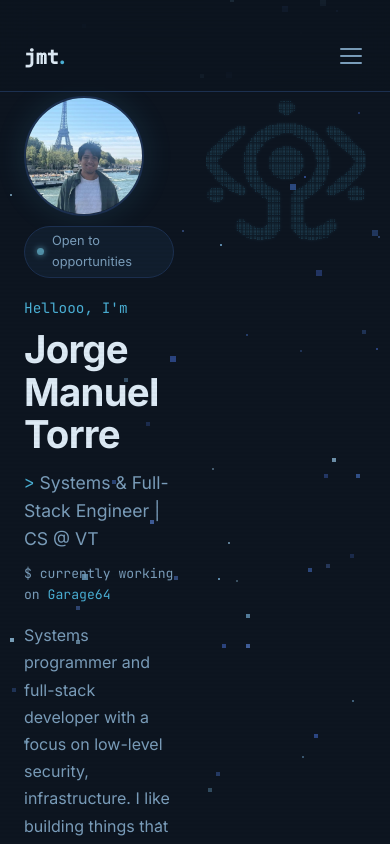
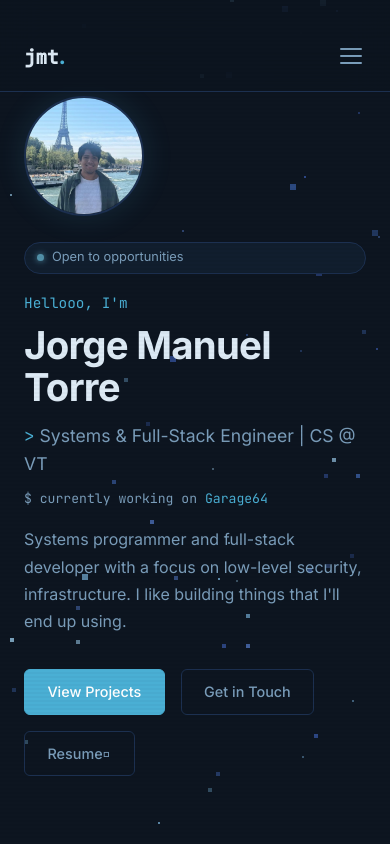
Before and after one commit to jmtorr3/jmtorr3.github.io, a React (Vite) app: page / in a window 390 px wide. Shown: the top 844 px of the page. Built offline with nearby package versions, Linux system fonts and the light colour scheme; a web font is replaced by a local one.

Commit message:
fixing ascii for mobile

```diff
--- a/src/components/Hero.css
+++ b/src/components/Hero.css
@@ -51,33 +51,15 @@
 
 @media (max-width: 780px) {
   .hero {
+    flex-direction: column;
     align-items: flex-start;
     min-height: auto;
     padding-top: 6rem;
     padding-bottom: 2rem;
   }
 
-  .hero-content {
-    grid-template-columns: auto 1fr;
-  }
-
   .hero-ascii {
-    grid-column: 2;
-    grid-row: 1;
-    align-self: start;
-    max-width: none;
-    font-size: 0.38rem;
-    line-height: 1.1;
-  }
-
-  .status-badge,
-  .hero-greeting,
-  .hero-name,
-  .hero-role,
-  .hero-working,
-  .hero-bio,
-  .hero-cta {
-    grid-column: 1 / span 2;
+    display: none;
   }
 }
 
@@ -111,6 +93,7 @@
   border-radius: 50%;
   object-fit: cover;
   border: 2px solid var(--border);
+  margin-bottom: 1rem;
   box-shadow: 0 0 30px var(--accent-glow);
 }
 
```
